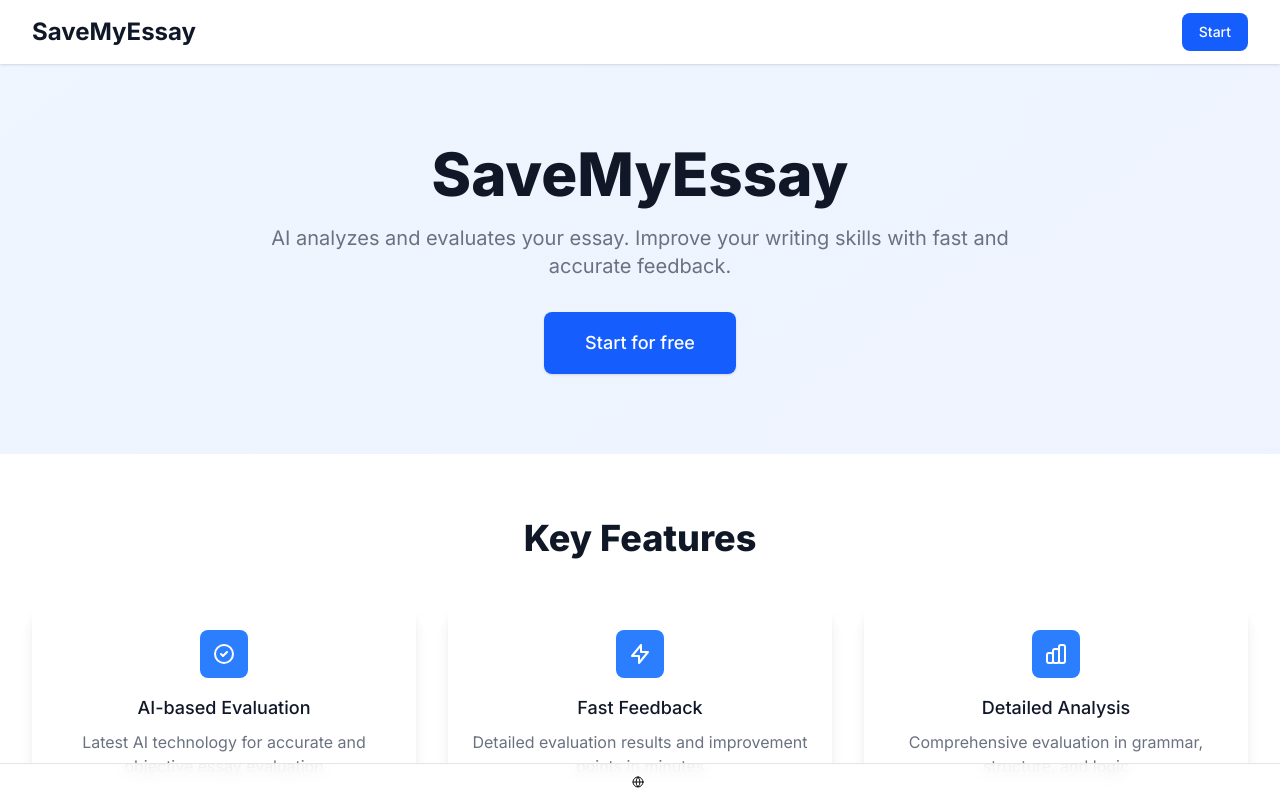
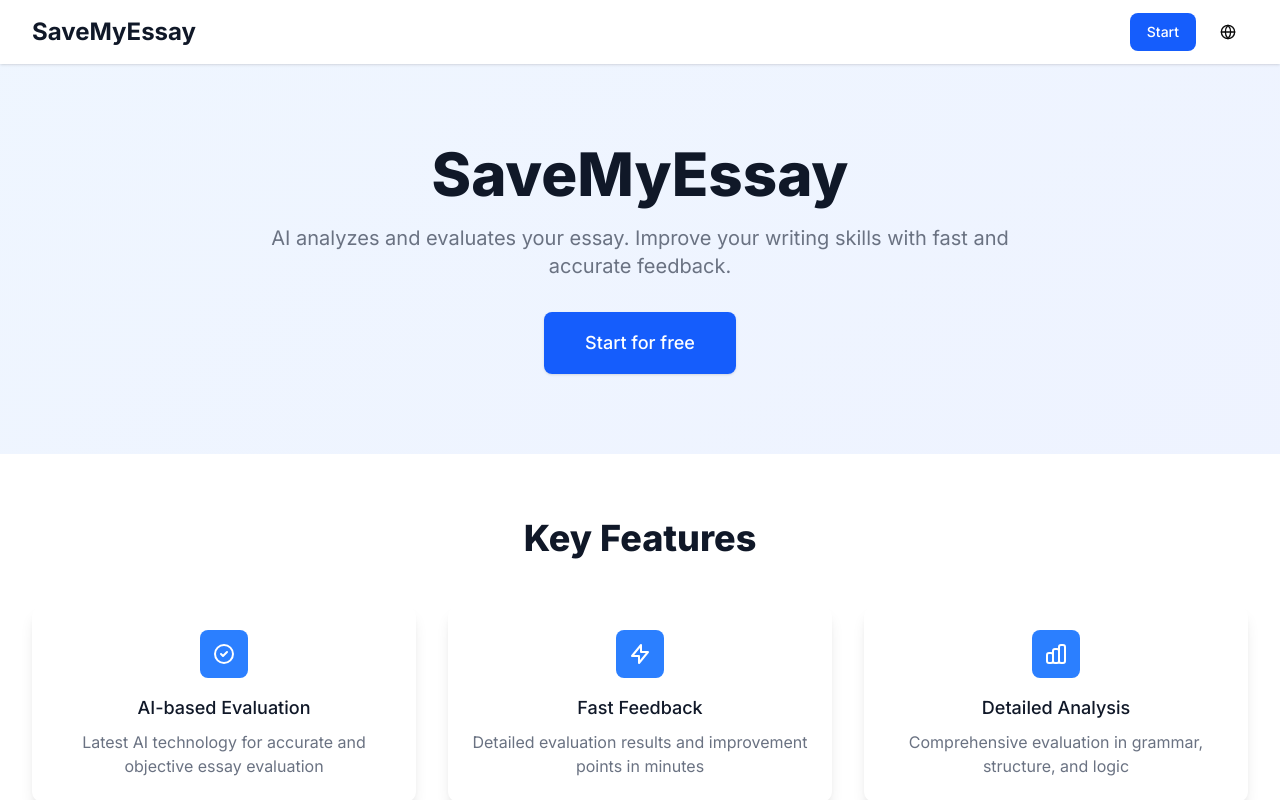
Before and after one commit to quddlr9015/SaveMyEssay, a Next.js app in the folder savemyessay/frontend/: page /en in a window 1280 px wide. Shown: the top 800 px of the page. Built offline with nearby package versions, Linux system fonts and the light colour scheme.

Commit message:
language support

```diff
--- a/savemyessay/frontend/src/app/[locale]/page.tsx
+++ b/savemyessay/frontend/src/app/[locale]/page.tsx
@@ -1,9 +1,9 @@
 "use client";
 
 import {useTranslations} from 'next-intl';
-import { Link } from '../../i18n/routing';
-import { useRouter } from "@/i18n/routing";
+import { Link, useRouter } from '@/i18n/routing';
 import { useEffect } from "react";
+import { LanguageSelector } from '@/components/LanguageSelector';
 
 export default function Home() {
     const router = useRouter();
@@ -18,11 +18,11 @@ export default function Home() {
         }
     }, [router]);
 
-      const handleLogoClick = () => {
+    const handleLogoClick = () => {
         router.push('/dashboard');
-      };
+    };
 
-      return (
+    return (
         <div className="min-h-screen bg-gradient-to-br from-blue-50 to-indigo-50">
           {/* 네비게이션 바 */}
           <nav className="bg-white shadow-sm">
@@ -36,13 +36,14 @@ export default function Home() {
                     SaveMyEssay
                   </h1>
                 </div>
-                <div>
+                <div className="flex items-center gap-4">
                   <Link
                     href="/login"
                     className="inline-flex items-center px-4 py-2 border border-transparent text-sm font-medium rounded-md text-white bg-blue-600 hover:bg-blue-700"
                   >
                     {t('start')}
                   </Link>
+                  <LanguageSelector />
                 </div>
               </div>
             </div>
--- a/savemyessay/frontend/src/components/LanguageSelector.tsx
+++ b/savemyessay/frontend/src/components/LanguageSelector.tsx
@@ -37,28 +37,24 @@ export function LanguageSelector() {
   };
 
   return (
-    <div className="sticky bottom-0 left-0 right-0 bg-white/80 backdrop-blur-sm border-t py-1">
-      <div className="container mx-auto flex justify-center">
     <DropdownMenu>
       <DropdownMenuTrigger asChild>
-            <Button variant="ghost" size="sm" className="flex items-center gap-1 h-7 px-2 text-xs min-w-0 w-auto">
-              <Globe className="h-3 w-3" />
+        <Button variant="ghost" size="sm" className="flex items-center gap-1 h-8 px-2 text-sm">
+          <Globe className="h-4 w-4" />
           <span className="truncate max-w-[40px]">{currentLanguage?.label}</span>
         </Button>
       </DropdownMenuTrigger>
-          <DropdownMenuContent align="center" className="w-[120px] bg-white border shadow-lg">
+      <DropdownMenuContent align="end" className="w-[120px] bg-white border shadow-lg">
         {languageOptions.map((option) => (
           <DropdownMenuItem
             key={option.value}
             onClick={() => handleLanguageChange(option.value)}
-                className="cursor-pointer hover:bg-gray-100 text-xs py-1"
+            className="cursor-pointer hover:bg-gray-100 text-sm py-1.5"
           >
             {option.label}
           </DropdownMenuItem>
         ))}
       </DropdownMenuContent>
     </DropdownMenu>
-      </div>
-    </div>
   );
 }
--- a/savemyessay/frontend/src/components/NavigationBar.tsx
+++ b/savemyessay/frontend/src/components/NavigationBar.tsx
@@ -1,9 +1,9 @@
 "use client";
 
 import { useTranslations } from "next-intl";
-import Link from "next/link";
-import { usePathname } from "next/navigation";
+import { Link, usePathname} from "@/i18n/routing";
 import { useEffect, useState } from "react";
+import { LanguageSelector } from "@/components/LanguageSelector";
 
 export function NavigationBar() {
   const pathname = usePathname();
@@ -99,6 +99,7 @@ export function NavigationBar() {
             >
               {t("profile")}
             </Link>
+            <LanguageSelector />
           </div>
         </div>
       </div>
--- a/savemyessay/frontend/src/components/layoutwrapper.tsx
+++ b/savemyessay/frontend/src/components/layoutwrapper.tsx
@@ -1,9 +1,8 @@
 // components/LayoutWrapper.tsx
 'use client';
 
-import { usePathname } from 'next/navigation';
+import { usePathname } from '@/i18n/routing';
 import { NavigationBar } from '@/components/NavigationBar';
-import { LanguageSelector } from '@/components/LanguageSelector';
 
 export function LayoutWrapper({ children }: { children: React.ReactNode }) {
   const pathname = usePathname();
@@ -15,7 +14,6 @@ export function LayoutWrapper({ children }: { children: React.ReactNode }) {
     <>
       {!isHomePage && <NavigationBar />}
       <main className="min-h-[calc(100vh-3.5rem)]">{children}</main>
-      <LanguageSelector />
     </>
   );
 }
--- a/savemyessay/frontend/src/middleware.ts
+++ b/savemyessay/frontend/src/middleware.ts
@@ -11,15 +11,15 @@ const protectedRoutes = ['/en/dashboard', '/en/essay', '/en/profile', '/ko/dashb
 
 export async function middleware(request: NextRequest) {
     const { pathname } = request.nextUrl;
-    console.log("pathname", pathname);
     // 보호된 라우트인지 확인
     const isProtectedRoute = protectedRoutes.some(route => pathname.startsWith(route));
 
     if (isProtectedRoute) {
+        const locale = pathname.split('/')[1];
+
         try {
             // 토큰 가져오기
             const token = request.cookies.get('access_token')?.value;
-
             // 세션 체크 API 호출
             const response = await fetch(`${getApiUrl()}/auth/check`, {
                 credentials: 'include',
@@ -27,30 +27,25 @@ export async function middleware(request: NextRequest) {
                     'Authorization': `Bearer ${token}`,
                 },
             });
-            const data = await response.json();
 
             // 인증되지 않은 경우 로그인 페이지로 리다이렉트
             if (!response.ok) {
-                const loginUrl = new URL('/login', request.url);
+                const loginUrl = new URL(`/${locale}/login`, request.url);
                 return NextResponse.redirect(loginUrl);
             }
 
         } catch (error) {
             // 에러 발생 시 로그인 페이지로 리다이렉트
-            const loginUrl = new URL('/login', request.url);
+            const loginUrl = new URL(`/${locale}/login`, request.url);
             return NextResponse.redirect(loginUrl);
         }
     }
-
-    return NextResponse.next();
+    return intlMiddleware(request);
 }
 
 // 미들웨어가 실행될 경로 설정
 export const config = {
     matcher: [
-        // '/(en|ko)?/dashboard/:path*',
-        // '/(en|ko)?/essay/:path*',
-        // '/(en|ko)?/profile/:path*',
         '/((?!_next|favicon.ico).*)' // all routes except static assets
     ]
 };
```
Also changed, not shown: savemyessay/frontend/src/app/layout.txt (deleted), 1 other file (tests, documents, lock files or other folders). Lines whose indentation alone changed are shown as unchanged.
